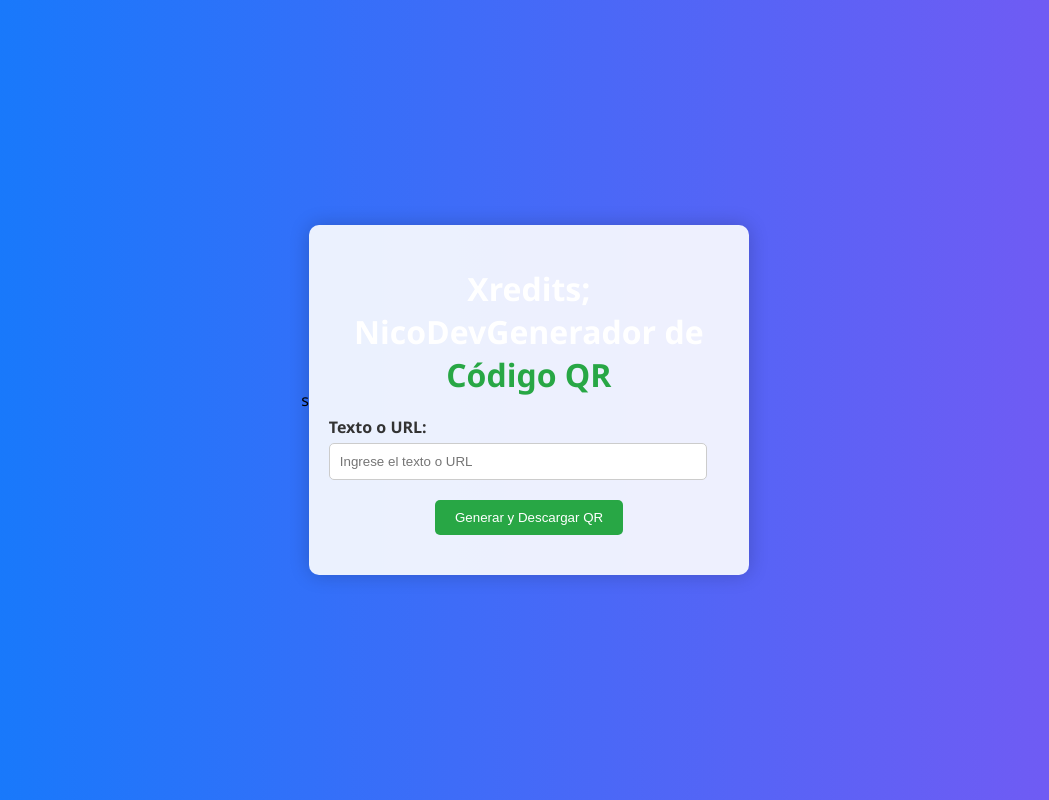
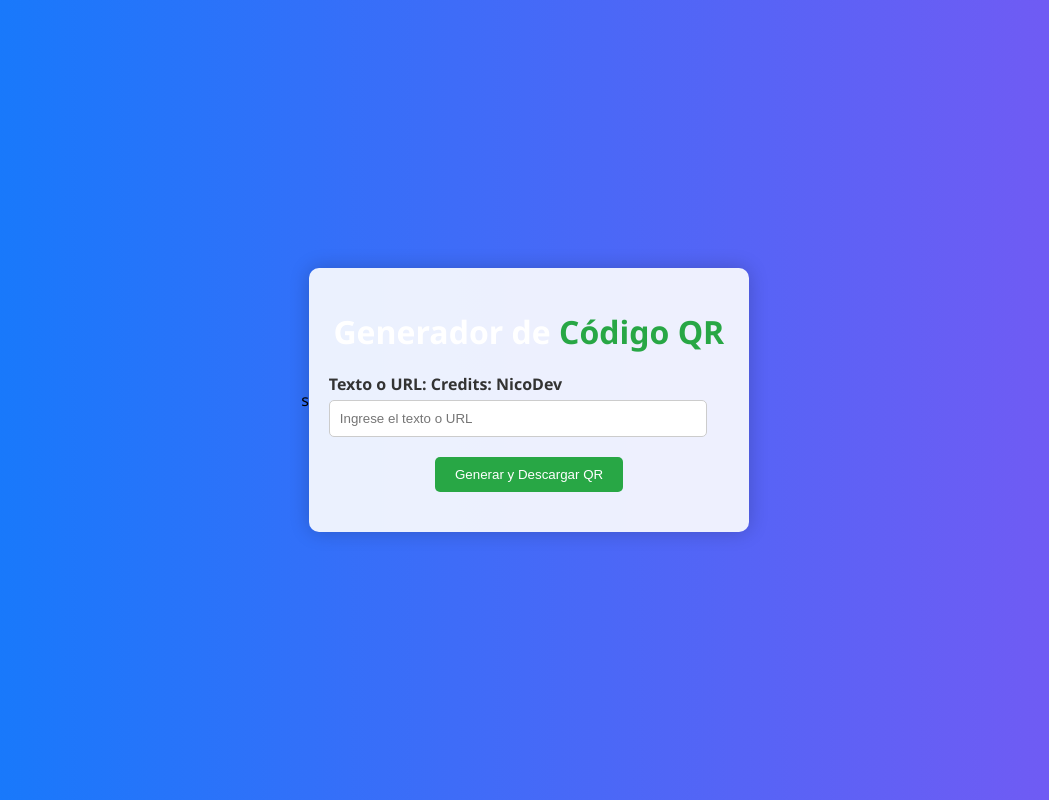
Before and after one commit to N1colasT0rres/Gen-Qr, a plain HTML site: page index.html in a window 1280 px wide. Shown: the whole page, without its empty margins (115-1164 px from the left). Drawn offline with Linux system fonts and the light colour scheme.

Commit message:
Update index.html

```diff
--- a/index.html
+++ b/index.html
@@ -8,9 +8,9 @@ s<!DOCTYPE html>
 </head>
 <body>
   <div class="container">
-    <h1>Xredits; NicoDevGenerador de <span>Código QR</span></h1>
+    <h1>Generador de <span>Código QR</span></h1>
     <div class="input-container">
-      <label for="qr-input">Texto o URL:</label>
+      <label for="qr-input">Texto o URL: Credits: NicoDev</label>
       <input type="text" id="qr-input" placeholder="Ingrese el texto o URL">
     </div>
     <button onclick="generateQR()">Generar y Descargar QR</button>
```
